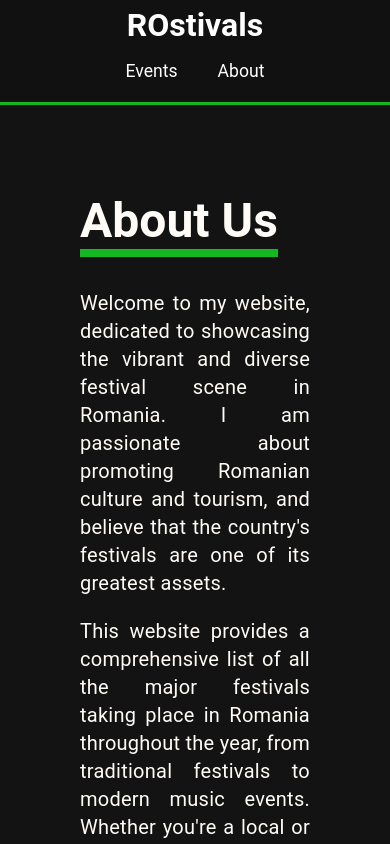
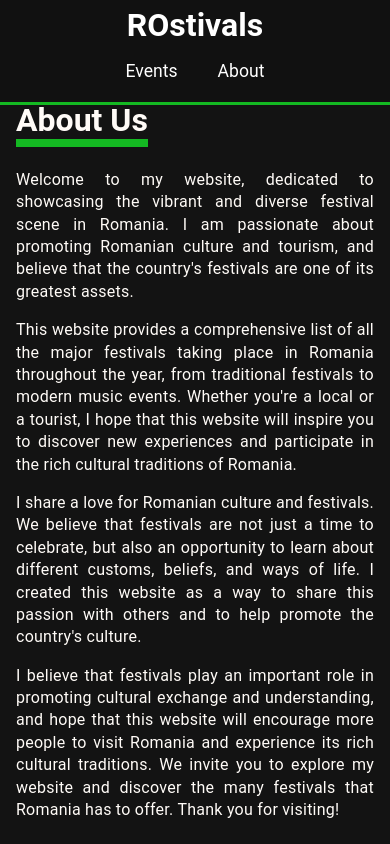
Before and after one commit to cosmin-panescu/Romania-Events-Website, a Next.js app: page /about in a window 390 px wide. Shown: the top 844 px of the page. Built offline with nearby package versions, Linux system fonts and the light colour scheme.

Commit message:
responsive design for About-Page

```diff
--- a/src/styles/general.scss
+++ b/src/styles/general.scss
@@ -504,6 +504,21 @@ footer {
             }
         }
     }
+
+    .about {
+        padding: 7rem 3rem 4rem 3rem;
+        min-height: calc(100vh - 10rem);
+
+        .about-content {
+            h1 {
+                font-size: 2.5rem;
+            }
+
+            p {
+                font-size: 1.1rem;
+            }
+        }
+    }
 }
 
 @media screen and (max-width: 670px) {
@@ -571,6 +586,18 @@ footer {
                         }
                     }
                 }
+            }
+        }
+    }
+
+    .about {
+        .about-content {
+            h1 {
+                font-size: 2rem;
+            }
+
+            p {
+                font-size: 1rem;
             }
         }
     }
@@ -647,6 +674,18 @@ footer {
             }
         }
     }
+
+    .about {
+        padding: 5rem 1rem 2rem 1rem;
+        min-height: calc(100vh - 6rem);
+
+        .about-content {
+            p {
+                font-size: 1rem;
+            }
+        }
+    }
+
 }
 
 @media screen and (max-width: 430px) {
```
